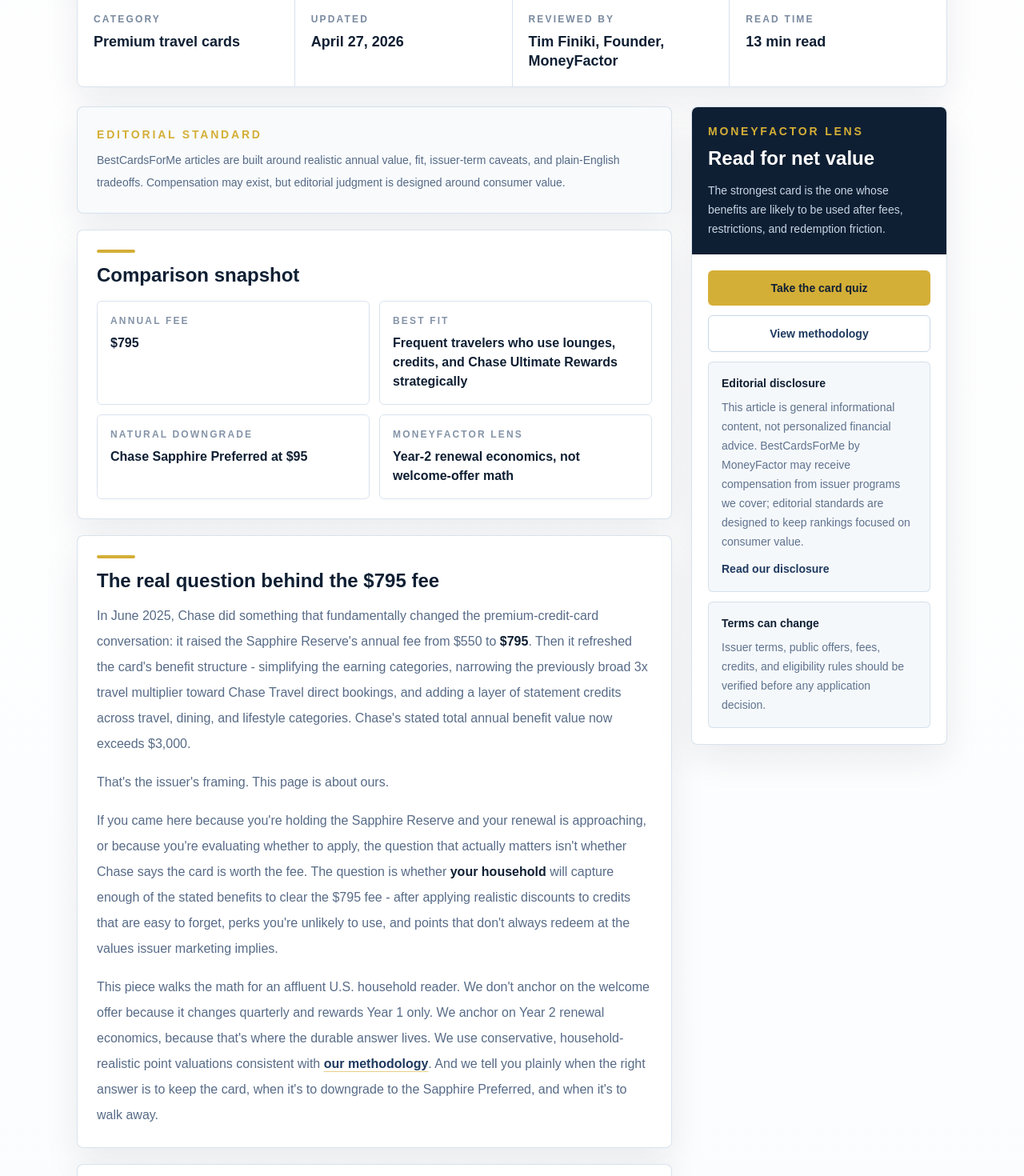
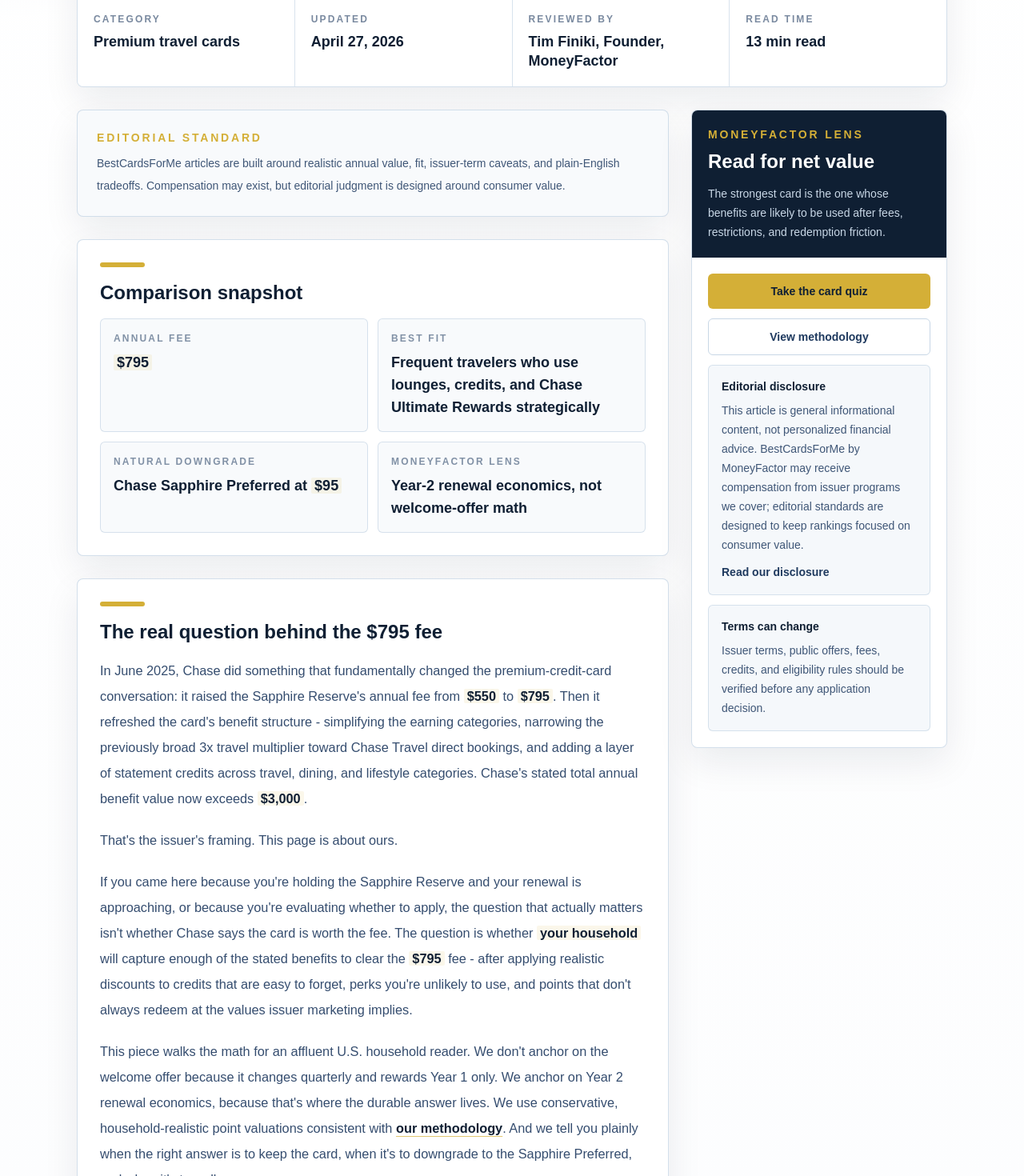
Before and after one commit to MoneyFactorLabs/bestcardsforme-quiz, a Next.js app: page /articles/is-chase-sapphire-reserve-worth-it-2026 in a window 1280 px wide. Shown: the part 520-1990 px from the top of the page at 80% size. Built offline with nearby package versions, Linux system fonts and the light colour scheme.

Commit message:
Polish article readability and financial emphasis

```diff
--- a/components/ArticleLayout.tsx
+++ b/components/ArticleLayout.tsx
@@ -22,6 +22,37 @@
   }).format(new Date(year, month - 1, day));
 }
 
+function renderPlainText(text: string, keyPrefix: string): ReactNode[] {
+  const nodes: ReactNode[] = [];
+  const financialPattern =
+    /([-+]?\$\d+(?:,\d{3})*(?:\s*(?:-|to)\s*[-+]?\$?\d+(?:,\d{3})*)?(?:\s*(?:per year|annually))?|\d{1,3}(?:-\d{1,3})%)/g;
+  let lastIndex = 0;
+  let match: RegExpExecArray | null;
+
+  while ((match = financialPattern.exec(text)) !== null) {
+    if (match.index > lastIndex) {
+      nodes.push(text.slice(lastIndex, match.index));
+    }
+
+    nodes.push(
+      <span
+        key={`${keyPrefix}-money-${match.index}`}
+        className="rounded-sm bg-gold/10 px-1 font-bold text-navy"
+      >
+        {match[0]}
+      </span>
+    );
+
+    lastIndex = financialPattern.lastIndex;
+  }
+
+  if (lastIndex < text.length) {
+    nodes.push(text.slice(lastIndex));
+  }
+
+  return nodes;
+}
+
 function renderInlineText(text: string): ReactNode[] {
   const nodes: ReactNode[] = [];
   const pattern = /(\*\*[^*]+\*\*|\*[^*]+\*|\[[^\]]+\]\([^)]+\))/g;
@@ -30,14 +61,17 @@
 
   while ((match = pattern.exec(text)) !== null) {
     if (match.index > lastIndex) {
-      nodes.push(text.slice(lastIndex, match.index));
+      nodes.push(...renderPlainText(text.slice(lastIndex, match.index), `plain-${lastIndex}`));
     }
 
     const token = match[0];
 
     if (token.startsWith("**")) {
       nodes.push(
-        <strong key={`${token}-${match.index}`} className="font-semibold text-navy">
+        <strong
+          key={`${token}-${match.index}`}
+          className="rounded-sm bg-gold/10 px-1 font-bold text-navy"
+        >
           {token.slice(2, -2)}
         </strong>
       );
@@ -55,7 +89,7 @@
           <Link
             key={`${href}-${match.index}`}
             href={href}
-            className="font-semibold text-mid-navy underline decoration-gold/60 underline-offset-4 transition hover:text-navy"
+            className="font-bold text-navy underline decoration-gold/70 underline-offset-4 transition hover:text-mid-navy"
           >
             {label}
           </Link>
@@ -67,7 +101,7 @@
   }
 
   if (lastIndex < text.length) {
-    nodes.push(text.slice(lastIndex));
+    nodes.push(...renderPlainText(text.slice(lastIndex), `plain-${lastIndex}`));
   }
 
   return nodes;
@@ -90,7 +124,7 @@
         Back to BestCardsForMe
       </Link>
 
-      <header className="mt-5 overflow-hidden rounded-lg border border-blue-gray/70 bg-white shadow-soft">
+      <header className="mt-5 overflow-hidden rounded-lg border border-blue-gray/80 bg-white shadow-soft">
         <div className="bg-navy px-5 py-8 text-white sm:px-8 sm:py-10">
           <p className="text-sm font-bold uppercase tracking-[0.22em] text-gold">
             {article.eyebrow}
@@ -98,7 +132,7 @@
           <h1 className="mt-4 max-w-4xl text-3xl font-semibold leading-tight sm:text-5xl">
             {article.title}
           </h1>
-          <p className="mt-5 max-w-3xl text-base leading-7 text-blue-gray sm:text-lg sm:leading-8">
+          <p className="mt-5 max-w-3xl text-base font-medium leading-7 text-blue-gray sm:text-lg sm:leading-8">
             {article.dek}
           </p>
         </div>
@@ -114,19 +148,19 @@
               <p className="text-xs font-bold uppercase tracking-[0.18em] text-mid-navy/60">
                 {label}
               </p>
-              <p className="mt-2 text-lg font-semibold leading-6 text-navy">{value}</p>
+              <p className="mt-2 text-lg font-bold leading-6 text-navy">{value}</p>
             </div>
           ))}
         </div>
       </header>
 
-      <div className="mt-6 grid gap-6 lg:grid-cols-[1fr_320px] lg:items-start">
-        <div className="grid gap-5">
-          <section className="rounded-lg border border-blue-gray/70 bg-[#f8fafc] p-5 shadow-soft sm:p-6">
+      <div className="mt-7 grid gap-7 lg:grid-cols-[1fr_320px] lg:items-start">
+        <div className="grid gap-6 sm:gap-7">
+          <section className="rounded-lg border border-blue-gray/80 bg-[#f8fafc] p-5 shadow-soft sm:p-6">
             <p className="text-sm font-bold uppercase tracking-[0.2em] text-gold">
               Editorial standard
             </p>
-            <p className="mt-2 text-sm leading-7 text-mid-navy/75">
+            <p className="mt-2 text-sm font-medium leading-7 text-mid-navy/85">
               BestCardsForMe articles are built around realistic annual value, fit, issuer-term
               caveats, and plain-English tradeoffs. Compensation may exist, but editorial judgment
               is designed around consumer value.
@@ -134,19 +168,19 @@
           </section>
 
           {article.comparisonMetrics && article.comparisonMetrics.length > 0 && (
-            <section className="rounded-lg border border-blue-gray/70 bg-white p-5 shadow-soft sm:p-6">
-              <div className="mb-3 h-1 w-12 rounded-full bg-gold" />
+            <section className="rounded-lg border border-blue-gray/80 bg-white p-5 shadow-soft sm:p-7">
+              <div className="mb-4 h-1.5 w-14 rounded-full bg-gold" />
               <h2 className="text-xl font-semibold text-navy sm:text-2xl">
                 Comparison snapshot
               </h2>
               <div className="mt-4 grid gap-3 sm:grid-cols-2">
                 {article.comparisonMetrics.map((metric) => (
-                  <div key={metric.label} className="rounded-md border border-blue-gray/70 p-4">
+                  <div key={metric.label} className="rounded-md border border-blue-gray/70 bg-[#f8fafc] p-4">
                     <p className="text-xs font-bold uppercase tracking-[0.18em] text-mid-navy/55">
                       {metric.label}
                     </p>
-                    <p className="mt-2 text-base font-semibold leading-6 text-navy">
-                      {metric.value}
+                    <p className="mt-2 text-lg font-bold leading-7 text-navy">
+                      {renderInlineText(metric.value)}
                     </p>
                   </div>
                 ))}
@@ -157,18 +191,21 @@
           {article.sections.map((section) => (
             <section
               key={section.heading}
-              className="rounded-lg border border-blue-gray/70 bg-white p-5 shadow-soft sm:p-6"
+              className="rounded-lg border border-blue-gray/80 bg-white p-5 shadow-soft sm:p-7"
             >
-              <div className="mb-3 h-1 w-12 rounded-full bg-gold" />
+              <div className="mb-4 h-1.5 w-14 rounded-full bg-gold" />
               <h2 className="text-xl font-semibold text-navy sm:text-2xl">{section.heading}</h2>
-              <div className="mt-3 space-y-4 text-base leading-8 text-mid-navy/75">
+              <div className="mt-4 space-y-5 text-[1.02rem] font-medium leading-8 text-mid-navy/90">
                 {section.body.map((paragraph) => (
                   <p key={paragraph}>{renderInlineText(paragraph)}</p>
                 ))}
                 {section.bullets && (
-                  <ul className="space-y-3 pt-1 text-sm leading-7">
+                  <ul className="grid gap-3 border-t border-blue-gray/60 pt-4 text-[0.95rem] font-medium leading-7 text-mid-navy/90">
                     {section.bullets.map((bullet) => (
-                      <li key={bullet} className="flex gap-3">
+                      <li
+                        key={bullet}
+                        className="flex gap-3 rounded-md border border-blue-gray/60 bg-[#f8fafc] p-3 sm:p-4"
+                      >
                         <span className="mt-2.5 h-1.5 w-1.5 shrink-0 rounded-full bg-gold" />
                         <span>{renderInlineText(bullet)}</span>
                       </li>
@@ -180,8 +217,8 @@
           ))}
 
           {cardCtas && cardCtas.length > 0 && (
-            <section className="rounded-lg border border-blue-gray/70 bg-white p-5 shadow-soft sm:p-6">
-              <div className="mb-3 h-1 w-12 rounded-full bg-gold" />
+            <section className="rounded-lg border border-blue-gray/80 bg-white p-5 shadow-soft sm:p-7">
+              <div className="mb-4 h-1.5 w-14 rounded-full bg-gold" />
               <h2 className="text-xl font-semibold text-navy sm:text-2xl">
                 Related card reviews
               </h2>
@@ -192,9 +229,9 @@
                     className="rounded-md border border-blue-gray/70 bg-[#f8fafc] p-4"
                   >
                     <p className="text-base font-semibold text-navy">{headline}</p>
-                    <p className="mt-2 text-sm leading-6 text-mid-navy/70">{body}</p>
+                    <p className="mt-2 text-sm font-medium leading-6 text-mid-navy/85">{body}</p>
                     <div className="mt-3 flex flex-col gap-3 sm:flex-row sm:items-center sm:justify-between">
-                      <p className="text-sm font-semibold text-mid-navy/65">{card.name}</p>
+                      <p className="text-sm font-semibold text-mid-navy/80">{card.name}</p>
                       <Link
                         href={`/cards/${card.id}`}
                         className="focus-ring rounded-md bg-navy px-4 py-2 text-center text-sm font-bold text-white transition hover:bg-mid-navy"
@@ -209,14 +246,17 @@
           )}
 
           {article.faqs && article.faqs.length > 0 && (
-            <section className="rounded-lg border border-blue-gray/70 bg-white p-5 shadow-soft sm:p-6">
-              <div className="mb-3 h-1 w-12 rounded-full bg-gold" />
+            <section className="rounded-lg border border-blue-gray/80 bg-white p-5 shadow-soft sm:p-7">
+              <div className="mb-4 h-1.5 w-14 rounded-full bg-gold" />
               <h2 className="text-xl font-semibold text-navy sm:text-2xl">FAQ</h2>
-              <div className="mt-4 divide-y divide-blue-gray/70">
+              <div className="mt-4 grid gap-3">
                 {article.faqs.map((faq) => (
-                  <div key={faq.question} className="py-4 first:pt-0 last:pb-0">
+                  <div
+                    key={faq.question}
+                    className="rounded-md border border-blue-gray/60 bg-[#f8fafc] p-4"
+                  >
                     <h3 className="text-base font-semibold text-navy">{faq.question}</h3>
-                    <p className="mt-2 text-sm leading-7 text-mid-navy/75">
+                    <p className="mt-2 text-sm font-medium leading-7 text-mid-navy/90">
                       {renderInlineText(faq.answer)}
                     </p>
                   </div>
@@ -226,7 +266,7 @@
           )}
         </div>
 
-        <aside className="overflow-hidden rounded-lg border border-blue-gray/70 bg-white shadow-soft lg:sticky lg:top-5">
+        <aside className="overflow-hidden rounded-lg border border-blue-gray/80 bg-white shadow-soft lg:sticky lg:top-5">
           <div className="bg-navy p-5 text-white">
             <p className="text-sm font-bold uppercase tracking-[0.2em] text-gold">
               MoneyFactor lens
@@ -253,7 +293,7 @@
             {article.disclosureCta && (
               <div className="rounded-md border border-blue-gray/70 bg-[#f5f8fb] p-4">
                 <p className="text-sm font-semibold text-navy">{article.disclosureCta.heading}</p>
-                <p className="mt-2 text-sm leading-6 text-mid-navy/70">
+                <p className="mt-2 text-sm font-medium leading-6 text-mid-navy/85">
                   {article.disclosureCta.body}
                 </p>
                 <Link
@@ -266,7 +306,7 @@
             )}
             <div className="rounded-md border border-blue-gray/70 bg-[#f5f8fb] p-4">
               <p className="text-sm font-semibold text-navy">Terms can change</p>
-              <p className="mt-2 text-sm leading-6 text-mid-navy/70">
+              <p className="mt-2 text-sm font-medium leading-6 text-mid-navy/85">
                 Issuer terms, public offers, fees, credits, and eligibility rules should be
                 verified before any application decision.
               </p>
```
Also changed, not shown: app/articles/page.tsx (+6 -6 lines).
